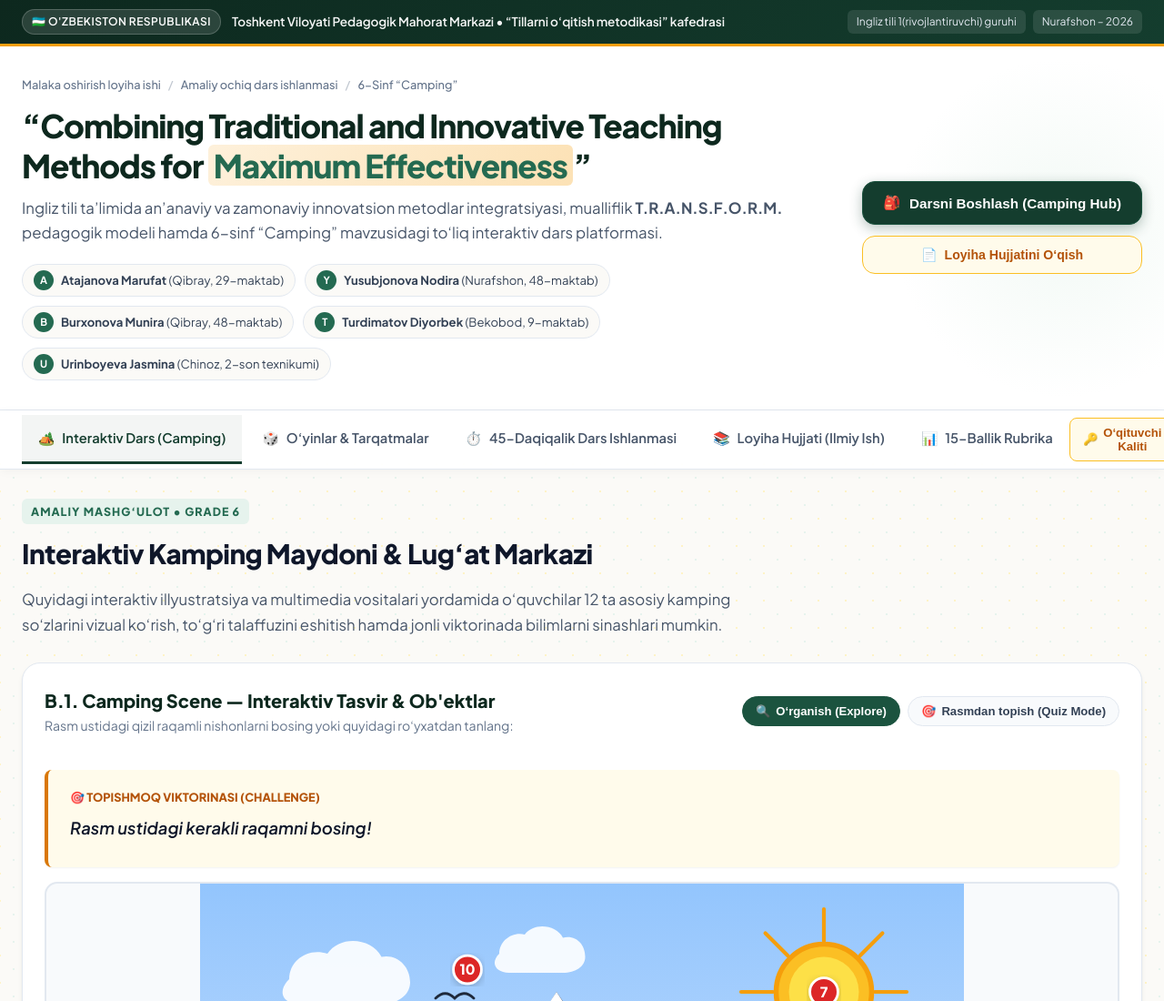
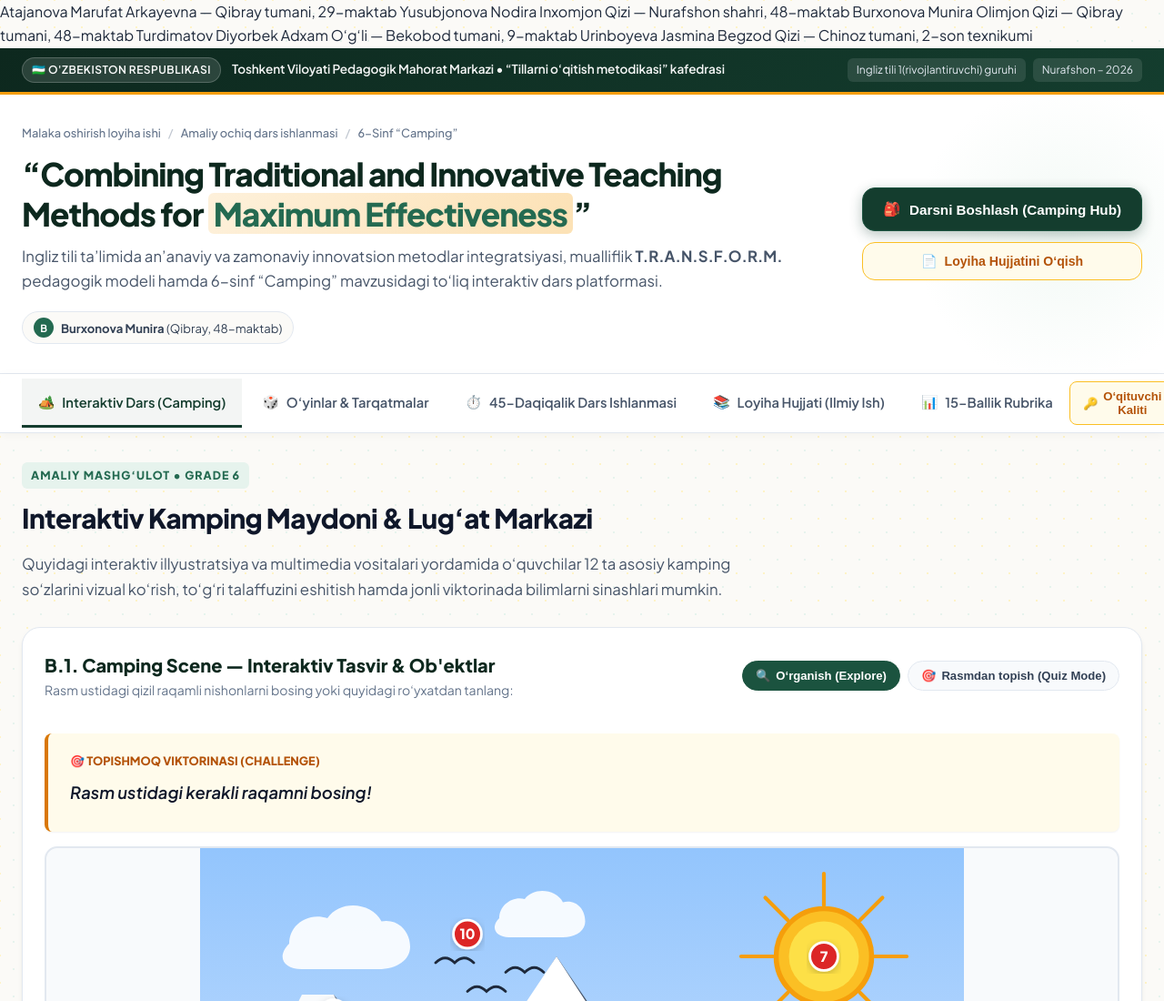
Before and after one commit to Sardor20091019/grade6-camping-english, a plain HTML site: page index.html in a window 1280 px wide. Shown: the top 1100 px of the page at 91% size. Drawn offline with Linux system fonts and the light colour scheme; a web font is replaced by a local one.

Commit message:
Remove author information from index.html
Removed author details from the HTML file.

```diff
--- a/index.html
+++ b/index.html
@@ -1,6 +1,10 @@
 <!DOCTYPE html>
 <html lang="uz">
-<head>
+<head>Atajanova Marufat Arkayevna — Qibray tumani, 29-maktab
+Yusubjonova Nodira Inxomjon Qizi — Nurafshon shahri, 48-maktab
+Burxonova Munira Olimjon Qizi — Qibray tumani, 48-maktab
+Turdimatov Diyorbek Adxam O‘g‘li — Bekobod tumani, 9-maktab
+Urinboyeva Jasmina Begzod Qizi — Chinoz tumani, 2-son texnikumi
   <meta charset="UTF-8">
   <meta name="viewport" content="width=device-width, initial-scale=1.0">
   <title>T.R.A.N.S.F.O.R.M. Metodikasi & 6-Sinf Camping Ochiq Darsi | Toshkent Viloyati PMM</title>
@@ -50,24 +54,8 @@
         <!-- Authors Row -->
         <div class="hero-authors-badge-row">
           <div class="author-pill">
-            <span class="author-avatar">A</span>
-            <span><strong>Atajanova Marufat</strong> (Qibray, 29-maktab)</span>
-          </div>
-          <div class="author-pill">
-            <span class="author-avatar">Y</span>
-            <span><strong>Yusubjonova Nodira</strong> (Nurafshon, 48-maktab)</span>
-          </div>
-          <div class="author-pill">
             <span class="author-avatar">B</span>
             <span><strong>Burxonova Munira</strong> (Qibray, 48-maktab)</span>
-          </div>
-          <div class="author-pill">
-            <span class="author-avatar">T</span>
-            <span><strong>Turdimatov Diyorbek</strong> (Bekobod, 9-maktab)</span>
-          </div>
-          <div class="author-pill">
-            <span class="author-avatar">U</span>
-            <span><strong>Urinboyeva Jasmina</strong> (Chinoz, 2-son texnikumi)</span>
           </div>
         </div>
       </div>
```
